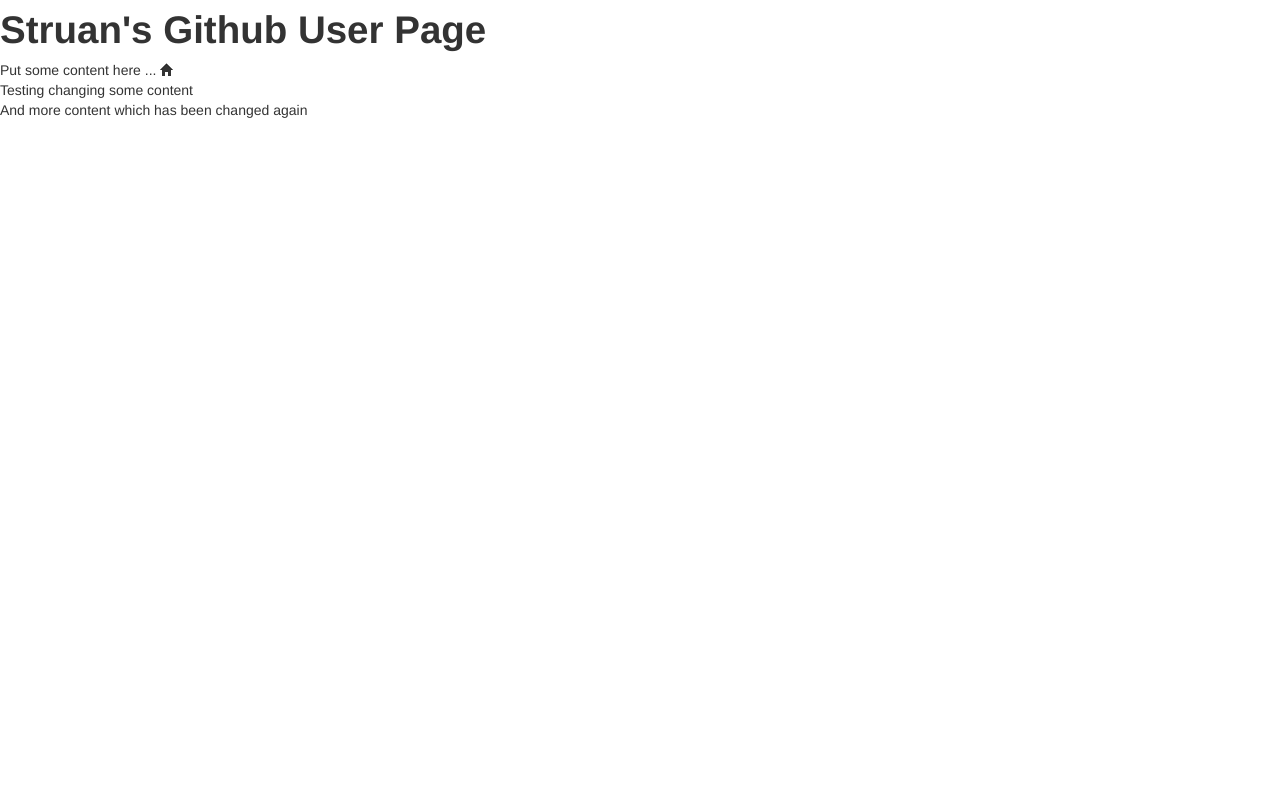
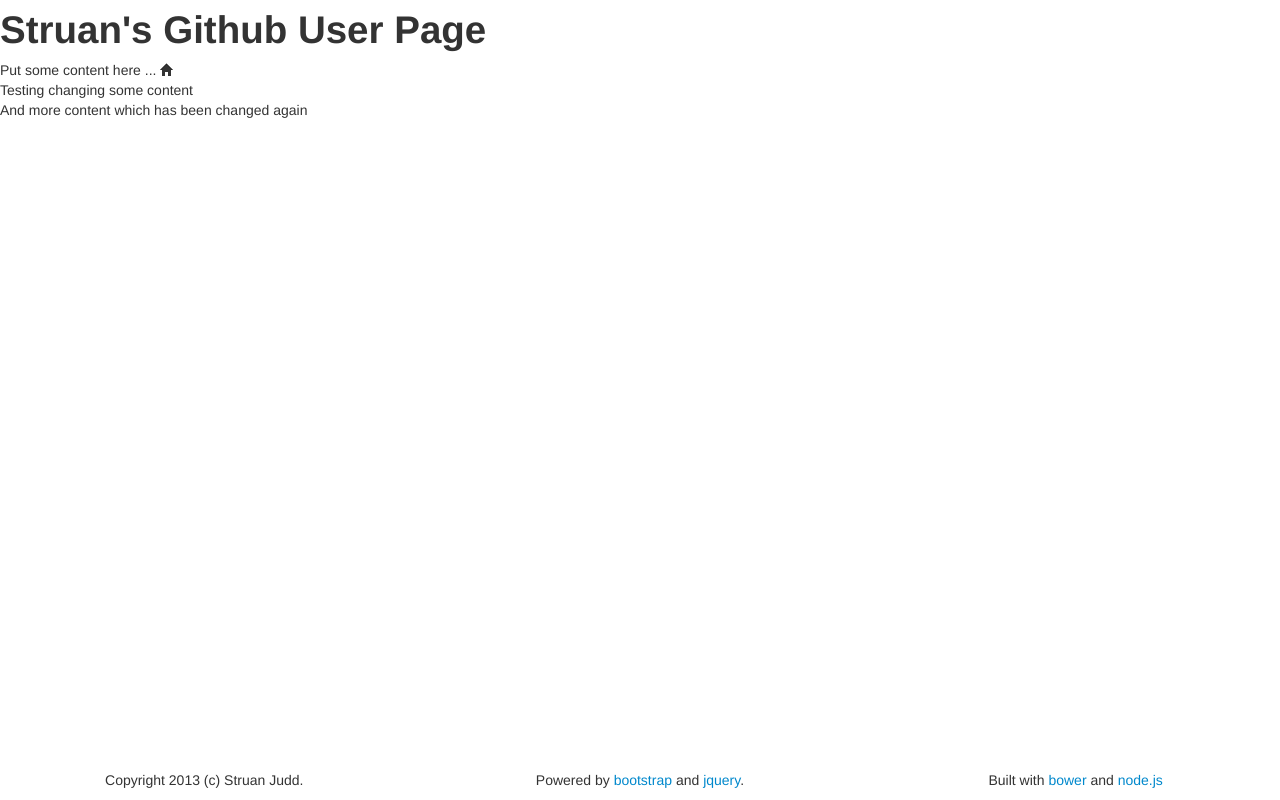
Before and after one commit to NeonGraal/neongraal.github.com, a plain HTML site: page index.html in a window 1280 px wide. Drawn offline with Linux system fonts and the light colour scheme.

Commit message:
tweak main page and and add git ignores

```diff
--- a/index.html
+++ b/index.html
@@ -3,7 +3,6 @@
   <HEAD>
     <TITLE>Struan's GitHub User Page</TITLE>
 		<META name="viewport" content="width=device-width, initial-scale=1.0">
-		<!-- Bootstrap -->
 		<LINK href="components/bootstrap/css/bootstrap.min.css" rel="stylesheet" media="screen">
 	</HEAD>
 	<BODY>
@@ -13,6 +12,18 @@
 			Testing changing some content
       <br>
 			And more content which has been changed again
+
+		<div class="navbar navbar-fixed-bottom row-fluid">
+			<div class="span4 text-center">
+				Copyright 2013 (c) Struan Judd.
+			</div>
+			<div class="span4 text-center">
+				Powered by <a target="_new" href="http://twitter.github.com/bootstrap/">bootstrap</a> and <a href="http://jquery.com">jquery</a>.
+			</div>
+			<div class="span4 text-center">
+				Built with <a href="https://github.com/twitter/bower">bower</a> and <a href="http://nodejs.org">node.js</a>
+			</div>
+		</div>
 		<SCRIPT src="components/jquery/jquery.min.js"></SCRIPT>
 		<SCRIPT src="components/bootstrap/js/bootstrap.min.js"></SCRIPT>
   </BODY>
```
Also changed, not shown: 2 other files. Lines whose indentation alone changed are shown as unchanged.
